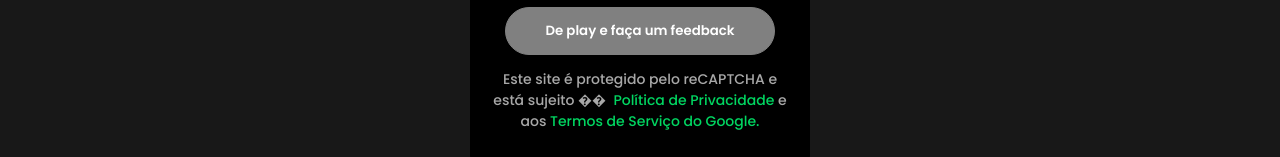
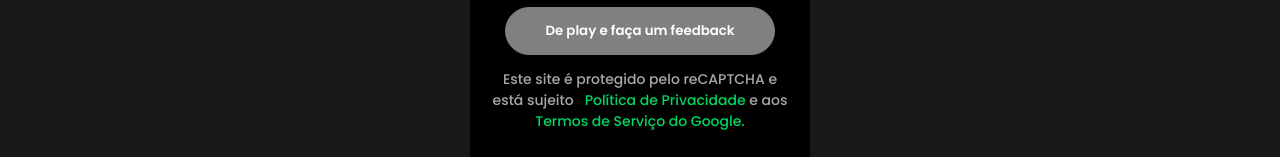
Before and after one commit to abreaqui/spotify03, a plain HTML site: page index.html in a window 1280 px wide. Shown: the part 639-796 px from the top of the page. Drawn offline with Linux system fonts and the light colour scheme.

Commit message:
Update index.html

```diff
--- a/index.html
+++ b/index.html
@@ -282,7 +282,7 @@
 
 
             <p id="descricaoiniciospotifyy">
-                Este site é protegido pelo reCAPTCHA e está sujeito ��&nbsp;
+                Este site é protegido pelo reCAPTCHA e está sujeito &nbsp;
 <b style="color: rgb(1, 214, 97); font-weight: 500;">Política de Privacidade</b> e aos <b style="color: rgb(1, 214, 97); font-weight: 500;">Termos de Serviço do Google.</b>
             </p>
       </div>
```
